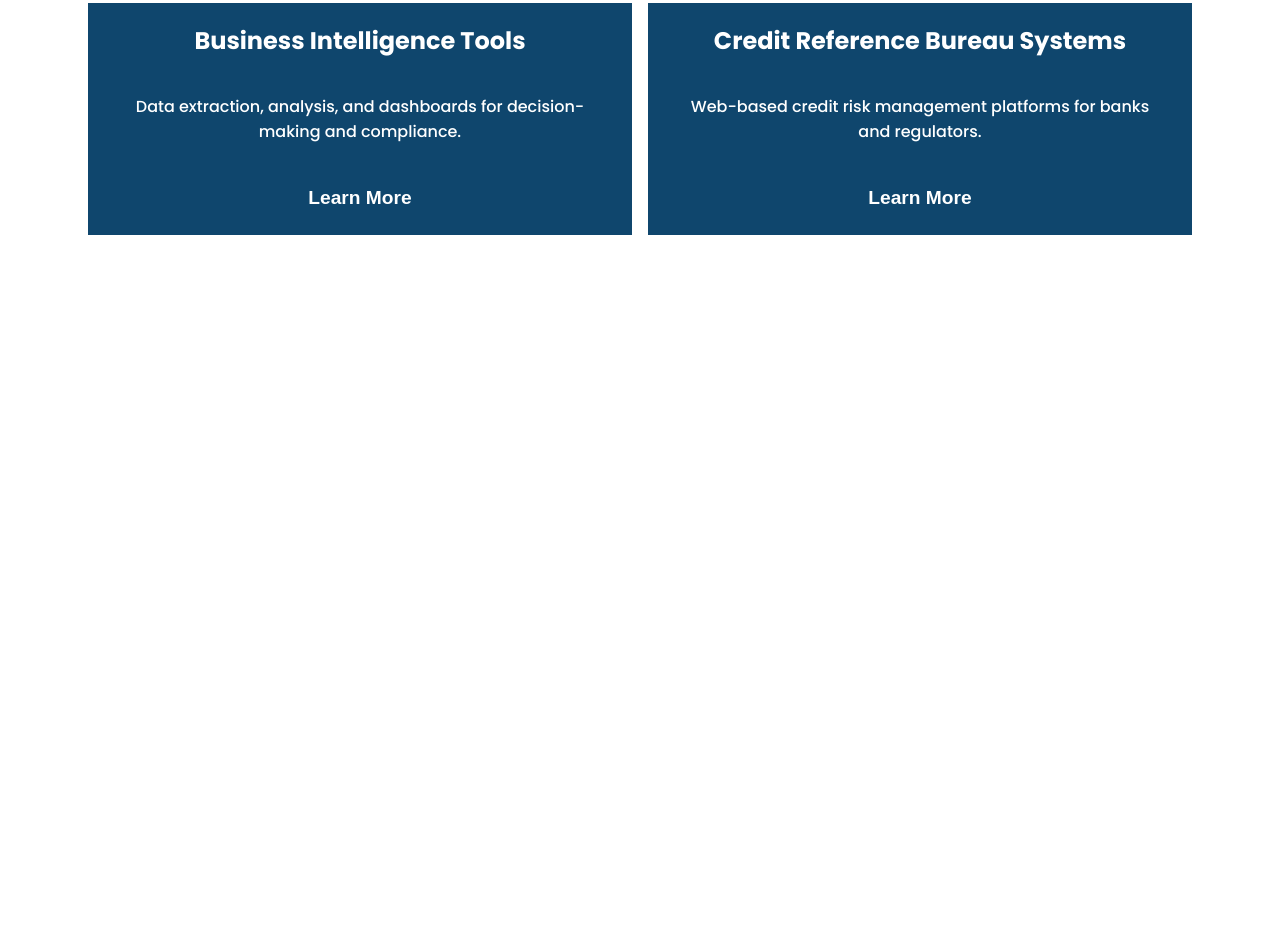
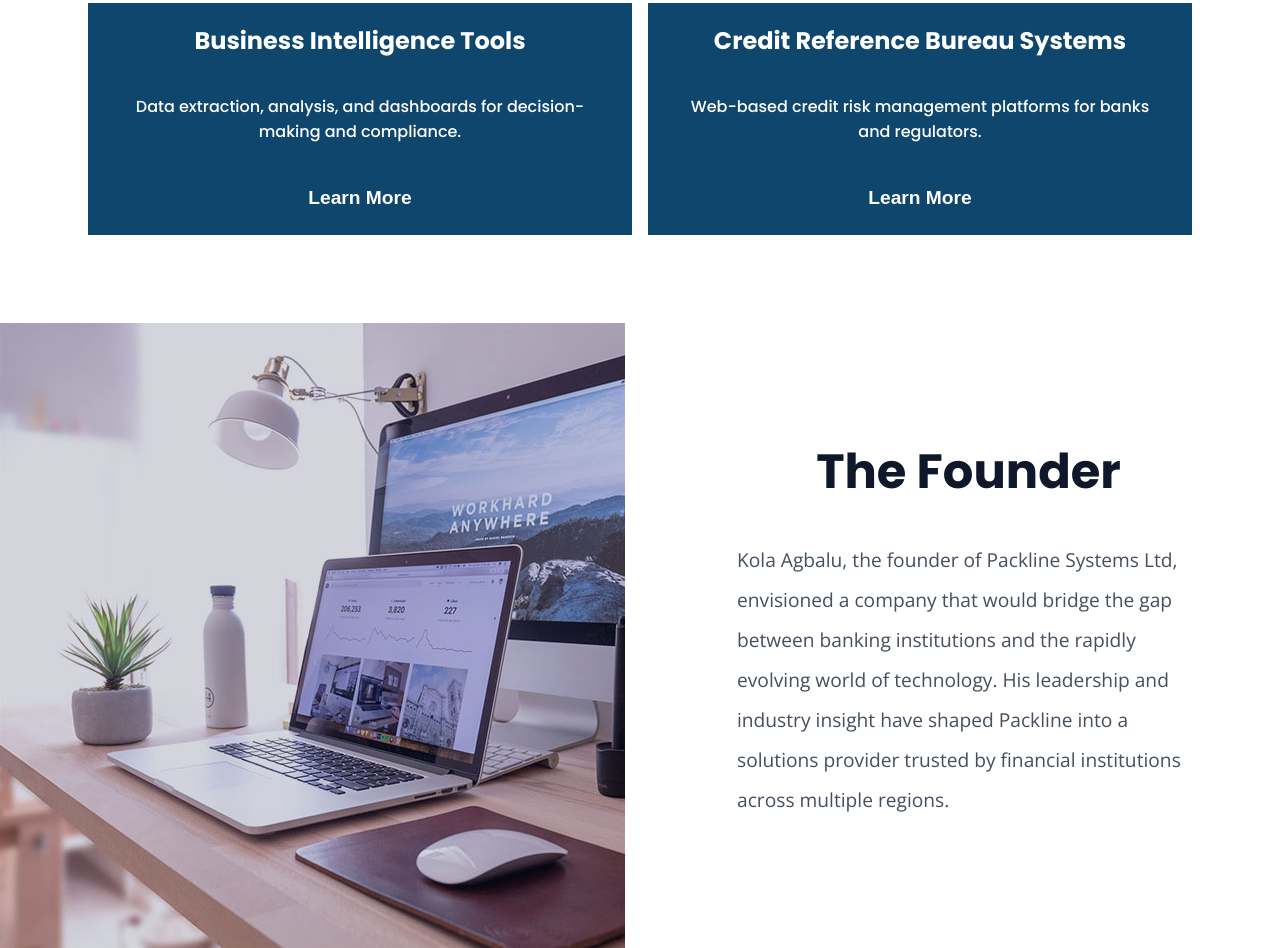
Before and after one commit to Oladeji-Stephen-Ayomide/PacklineSystemsClone, a plain HTML site: page index.html in a window 1280 px wide. Shown: the part 1551-2499 px from the top of the page. Before the commit the page ends 1874 px from the top, so only its background shows below. Drawn offline with nearby package versions, Linux system fonts and the light colour scheme.

Commit message:
add the founder-info to the code base

```diff
--- a/index.html
+++ b/index.html
@@ -91,6 +91,14 @@
         </div>
       </div>
       </div>
+
+      <div id="founder-info">
+        <img src="images/portfolio4-1.jpg" alt="work enviroment that conatins laptop, mouse, bottle, lamp and a flower verse">
+        <div id="founder">
+          <h1>The Founder</h1>
+          <p>Kola Agbalu, the founder of Packline Systems Ltd, envisioned a company that would bridge the gap between banking institutions and the rapidly evolving world of technology. His leadership and industry insight have shaped Packline into a solutions provider trusted by financial institutions across multiple regions.</p>
+        </div>
+      </div>
     </div>
   </body>
 </html>
--- a/style.css
+++ b/style.css
@@ -128,8 +128,6 @@ button {
 
 /* ✅ Responsive stack on small screens */
 @media (max-width: 768px) {
-
-
   .expertise {
     grid-template-columns: 1fr; /* stack all items */
   }
@@ -138,3 +136,28 @@ button {
     grid-template-columns: 1fr; /* stack 4 and 5 */
   }
 }
+
+/* founder section */
+#founder-info {
+  display: flex;
+  gap: 2em;
+}
+
+#founder h1 {
+  text-align: center;
+  font-size: 3rem;
+  font-family: "Poppins", sans-serif;
+  color: rgb(15, 23, 42);
+}
+
+#founder {
+  margin-top: 5rem;
+}
+
+#founder p {
+  color: rgb(69, 79, 94);
+  padding: 0 5rem 0 5rem;
+  font-size: 1.2rem;
+  line-height: 40px;
+  margin-top: 0;
+}
```
Also changed, not shown: images/portfolio4-1.jpg (added).
